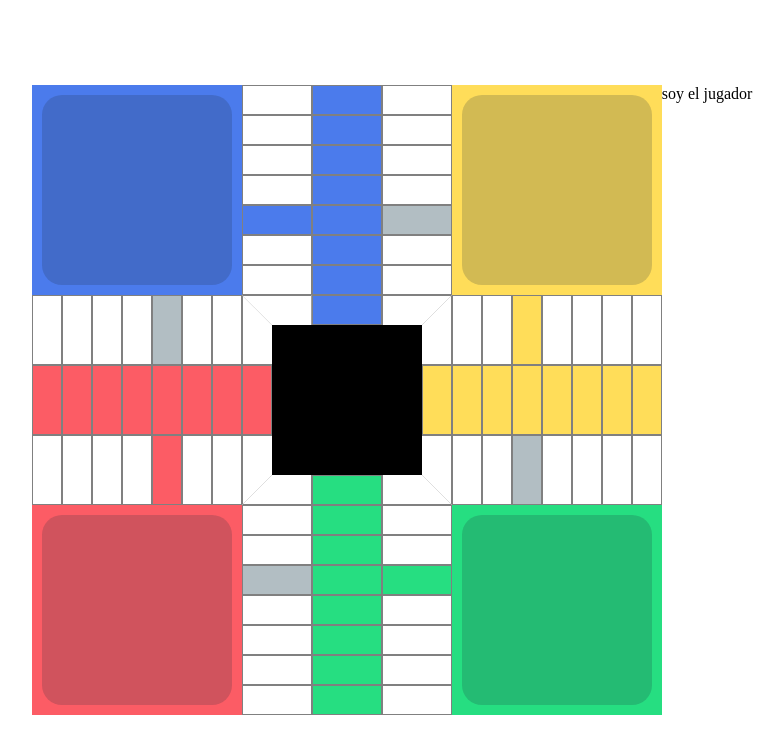
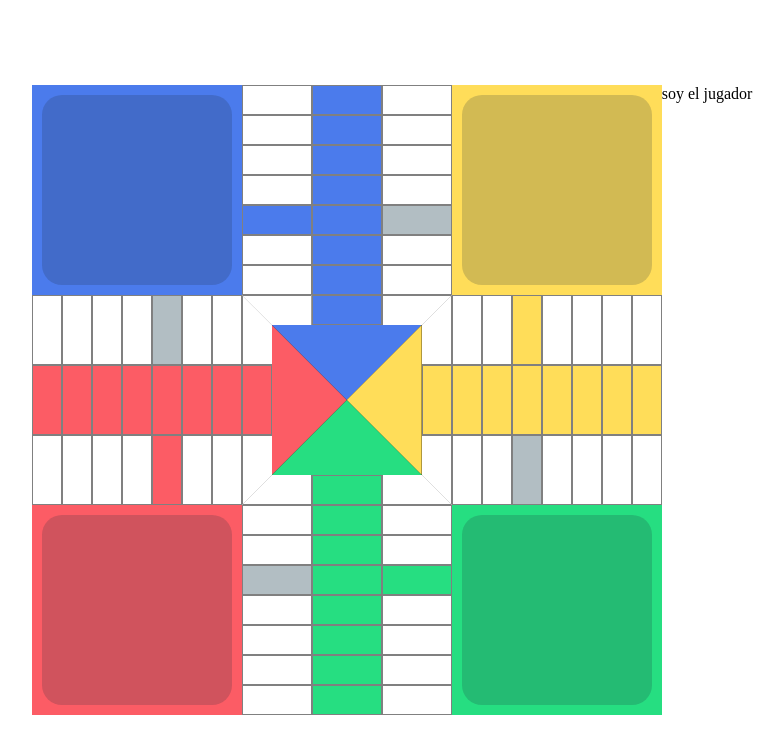
Before and after one commit to JuanesEsp1/Parchis, a PHP site: page / in a window 1280 px wide. Shown: the top 754 px of the page, without its empty margins (248-1029 px from the left). Run offline with PHP 8.4, Linux system fonts and the light colour scheme.

Commit message:
JE arrival

```diff
--- a/assets/css/styles.css
+++ b/assets/css/styles.css
@@ -257,3 +257,43 @@ main{
     left: 50%;
     transform: translate(-50%, -50%);
 }
+
+.arrival-player1{
+    position: absolute;
+    top: 0;
+    left: 0;
+    background-color: var(--color-player-1);
+    height: 75px;
+    width: 150px;
+    clip-path: polygon(100% 0, 50%  100%, 0 0);
+}
+
+.arrival-player2{
+    position: absolute;
+    top: 0;
+    right: 0;
+    background-color: var(--color-player-2);
+    height: 150px;
+    width: 75px;
+    clip-path: polygon(0% 50%, 100%  0%, 100% 100%);
+}
+
+.arrival-player3{
+    position: absolute;
+    bottom: 0;
+    right: 0;
+    background-color: var(--color-player-3);
+    height: 75px;
+    width: 150px;
+    clip-path: polygon(0 100%, 100%  100%, 50% 0);
+}
+
+.arrival-player4{
+    position: absolute;
+    bottom: 0;
+    left: 0;
+    background-color: var(--color-player-4);
+    height: 150px;
+    width: 75px;
+    clip-path: polygon(0% 0%, 0%  100%, 100% 50%);
+}
--- a/components/arrival.php
+++ b/components/arrival.php
@@ -1,3 +1,6 @@
 <div class="arrival">
-
+    <div class="arrival-player1"></div>
+    <div class="arrival-player2"></div>
+    <div class="arrival-player3"></div>
+    <div class="arrival-player4"></div>
 </div>
```
